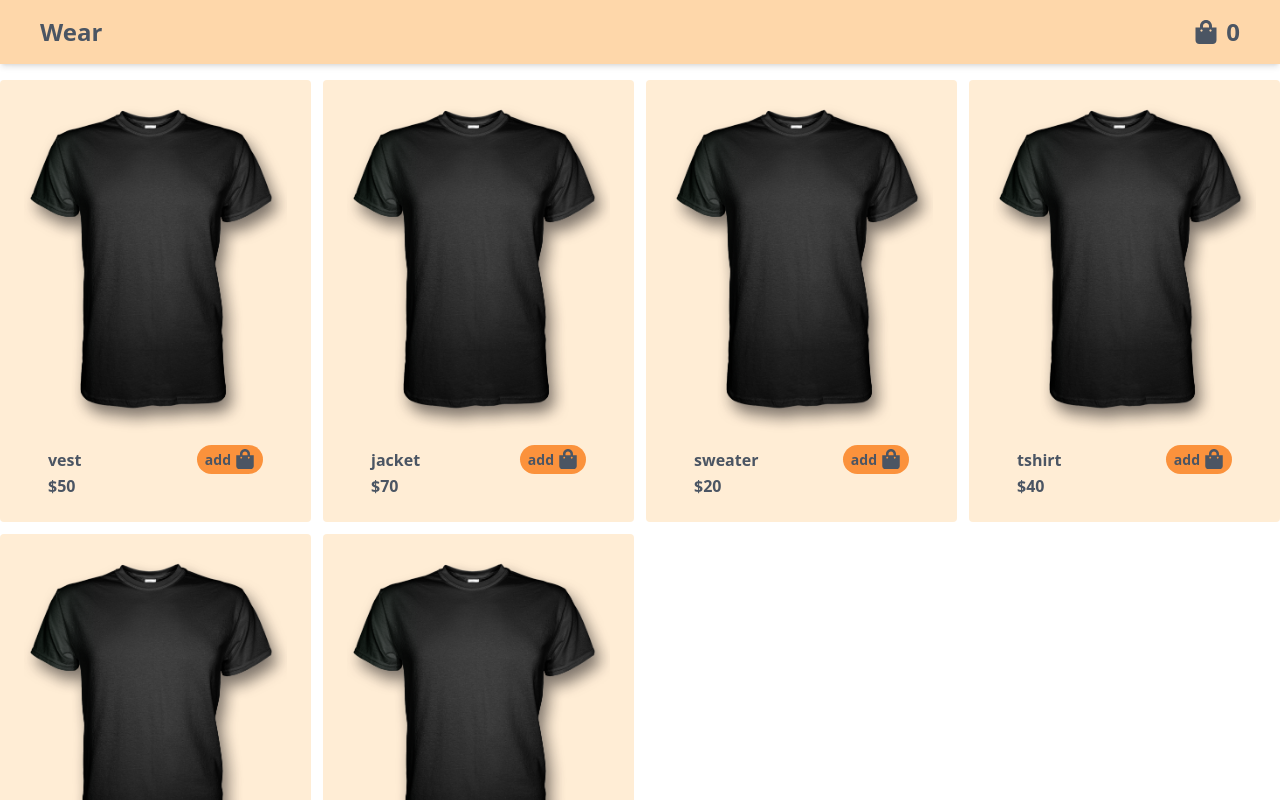
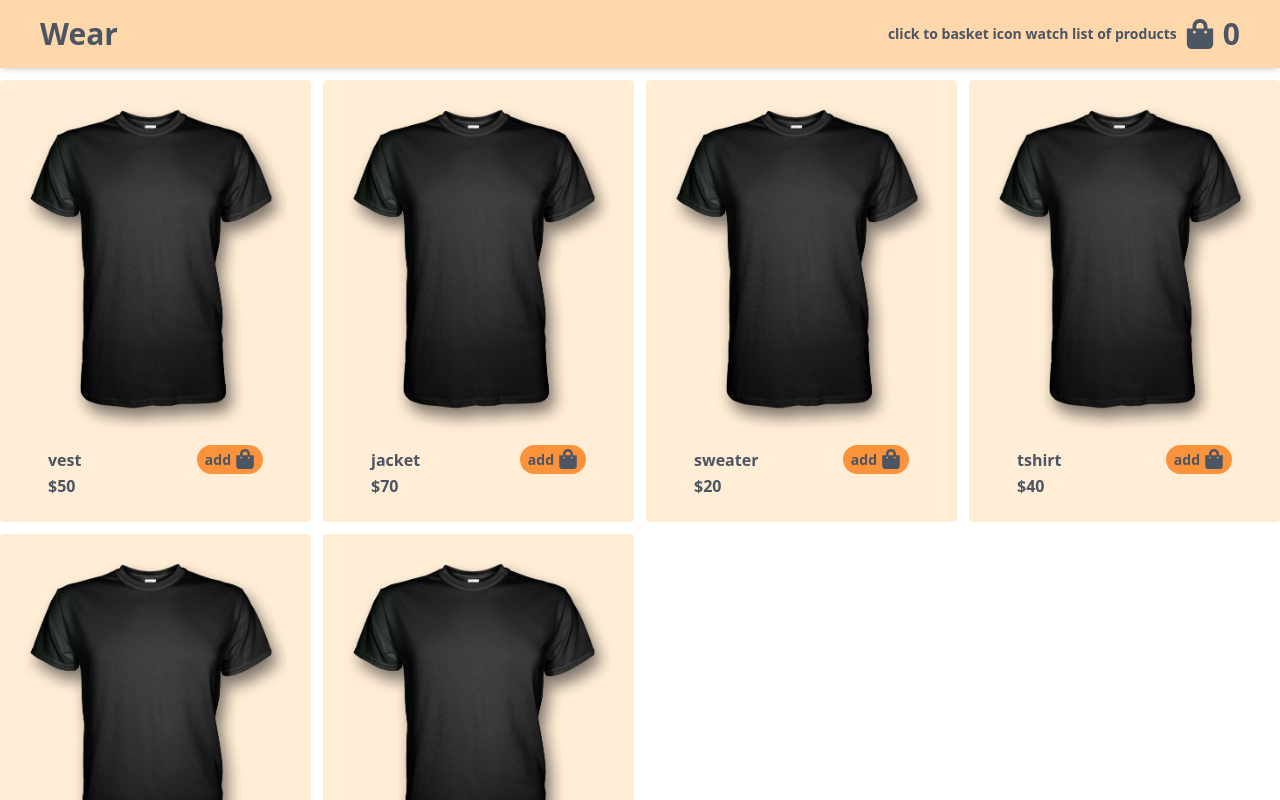
Before and after one commit to ramanboff/CONTEXT_VITE_REACT_TAILWIND_PRODUCTS_ED, a React (Vite) app: page / in a window 1280 px wide. Shown: the top 800 px of the page. Built offline with nearby package versions, Linux system fonts and the light colour scheme.

Commit message:
added text

```diff
--- a/src/components/Nav.jsx
+++ b/src/components/Nav.jsx
@@ -8,13 +8,14 @@ const Nav = () => {
 
   return (
     <nav className="w-full fixed bg-orange-200 px-10 py-4 text-gray-600 font-bold shadow-md">
-      <div className="flex justify-between items-center bg-orange-200 text-2xl">
+      <div className="flex justify-between items-center bg-orange-200 text-3xl">
        <Link to={"/"}>
        <h1>Wear</h1>
        </Link>
        <Link to={"/checkout"}>
         <div className="flex items-center gap-2">
-          <FaShoppingBag />
+          <p className="text-sm">click to basket icon watch list of products</p>
+          <FaShoppingBag className="text-gray-600 hover:text-white duration-300"/>
           <span>{items.length}</span>
         </div>
         </Link>
```
